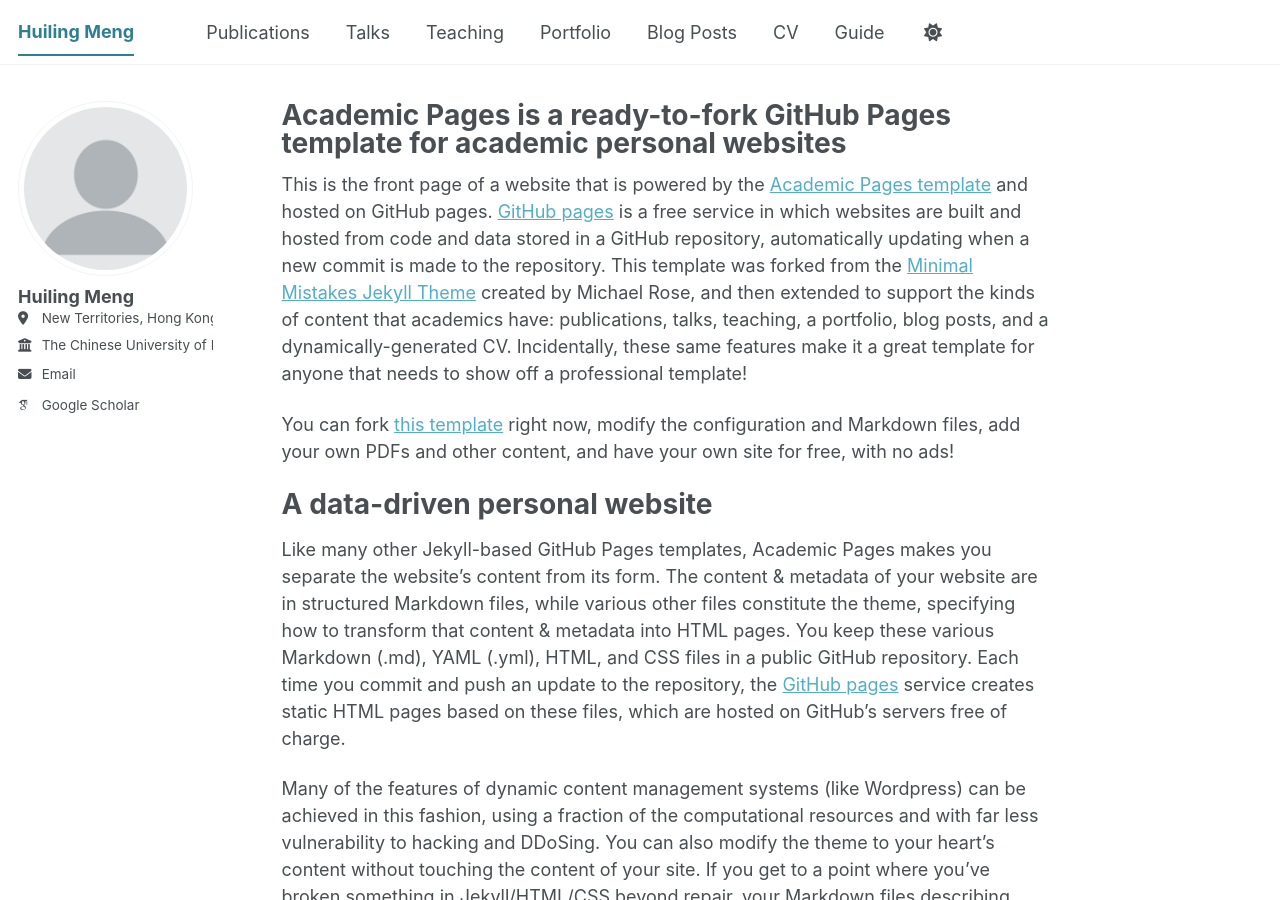
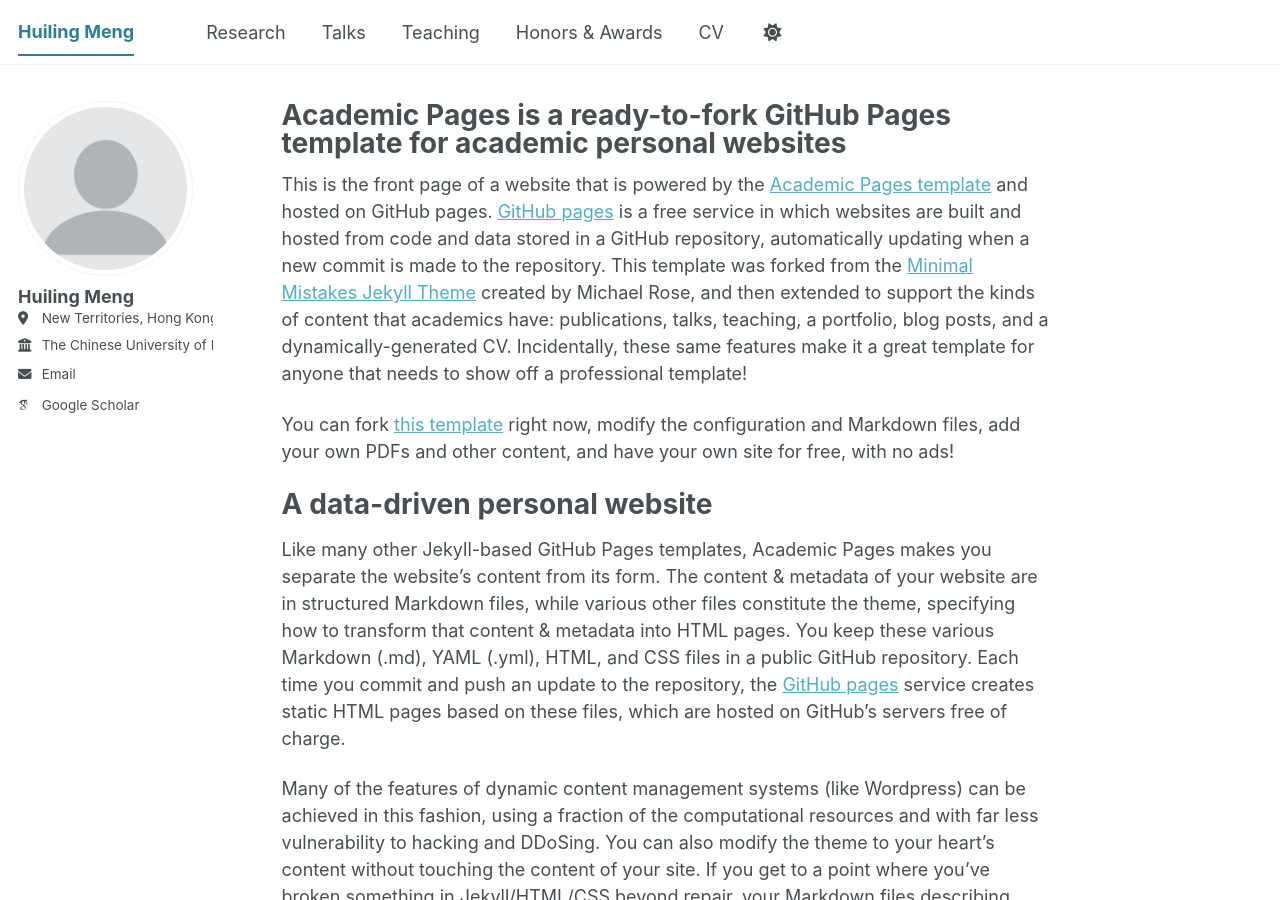
Before and after one commit to huilingmeng/huilingmeng.github.io, a Jekyll site: the page built from _pages/about.md, in a window 1280 px wide and 900 px high. Built offline with Jekyll 4.4.1, drawn with Linux system fonts in a browser that asks for light colours; some web fonts are replaced; a script bundle is joined from its source files by our own code; library files that are not in the unit come from our copies.

Commit message:
Update navigation links and titles in YAML file

```diff
--- a/_data/navigation.yml
+++ b/_data/navigation.yml
@@ -8,8 +8,8 @@
 #      Markdown formatted page while the second is generated using JSON.
 
 main:
-  - title: "Publications"
-    url: /publications/
+  - title: "Research"
+    url: /Research/
 
   - title: "Talks"
     url: /talks/
@@ -17,11 +17,11 @@ main:
   - title: "Teaching"
     url: /teaching/
 
-  - title: "Portfolio"
-    url: /portfolio/
+  - title: "Honors & Awards"
+    url: /honors-awards/
 
-  - title: "Blog Posts"
-    url: /year-archive/
+  # - title: "Blog Posts"
+  #   url: /year-archive/
 
   - title: "CV"
     url: /cv/
@@ -29,5 +29,5 @@ main:
   # - title: "CV"
   #   url: /cv-json/
 
-  - title: "Guide"
-    url: /markdown/
+  # - title: "Guide"
+  #   url: /markdown/
```
